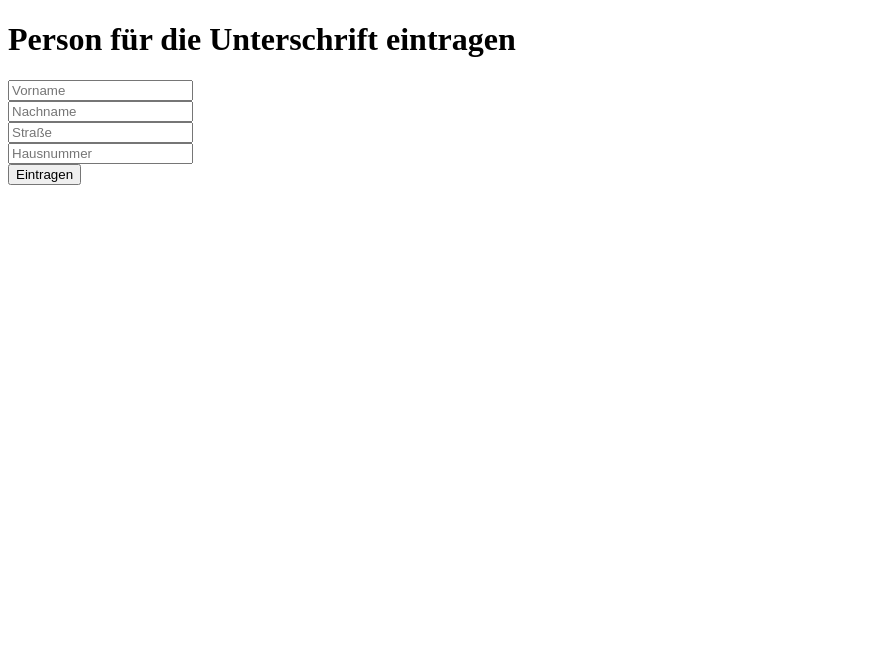
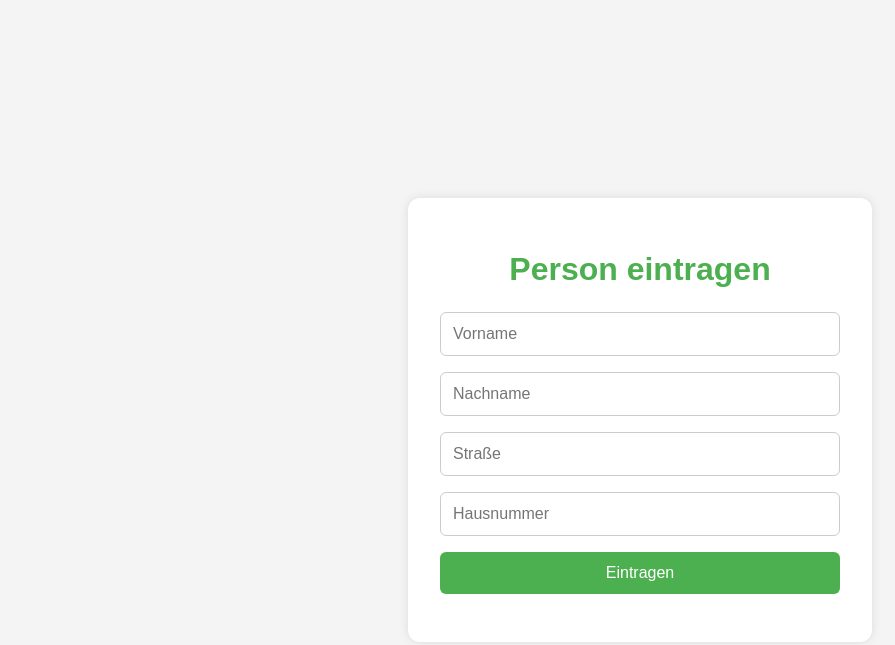
Before and after one commit to erfolgshaus/tierschutz-oberhausen, a website: page public/formular.html in a window 1280 px wide. Shown: the whole page, without its empty margins (0-895 px from the left). Drawn offline with Linux system fonts and the light colour scheme.

Commit message:
Add files via upload

```diff
--- a/public/formular.html
+++ b/public/formular.html
@@ -1,16 +1,74 @@
 <!DOCTYPE html>
-<html>
-<head><meta charset="UTF-8"><title>Eintragen</title></head>
+<html lang="de">
+<head>
+  <meta charset="UTF-8" />
+  <meta name="viewport" content="width=device-width, initial-scale=1.0"/>
+  <title>Person eintragen – Tierschutz Fraktion Oberhausen</title>
+  <style>
+    body {
+      font-family: Arial, sans-serif;
+      background: #f4f4f4;
+      margin: 0;
+      padding: 20px;
+      display: flex;
+      justify-content: center;
+      align-items: center;
+      min-height: 100vh;
+    }
+    .container {
+      background: white;
+      padding: 2rem;
+      border-radius: 12px;
+      box-shadow: 0 0 10px rgba(0,0,0,0.1);
+      max-width: 400px;
+      width: 100%;
+    }
+    h1 {
+      text-align: center;
+      color: #4CAF50;
+      margin-bottom: 1.5rem;
+    }
+    form {
+      display: flex;
+      flex-direction: column;
+      gap: 1rem;
+    }
+    input, button {
+      padding: 0.75rem;
+      font-size: 1rem;
+      border-radius: 6px;
+    }
+    input {
+      border: 1px solid #ccc;
+    }
+    button {
+      background: #4CAF50;
+      color: white;
+      border: none;
+      cursor: pointer;
+    }
+    button:hover {
+      background: #43a047;
+    }
+    #meldung {
+      margin-top: 1rem;
+      text-align: center;
+      font-weight: bold;
+    }
+  </style>
+</head>
 <body>
-<h1>Person für die Unterschrift eintragen</h1>
+  <div class="container">
+    <h1>Person eintragen</h1>
     <form id="entryForm">
-  <input name="vorname" placeholder="Vorname" required><br>
-  <input name="nachname" placeholder="Nachname" required><br>
-  <input name="strasse" placeholder="Straße" required><br>
-  <input name="hausnummer" placeholder="Hausnummer" required><br>
+      <input name="vorname" placeholder="Vorname" required />
+      <input name="nachname" placeholder="Nachname" required />
+      <input name="strasse" placeholder="Straße" required />
+      <input name="hausnummer" placeholder="Hausnummer" required />
       <button type="submit">Eintragen</button>
     </form>
     <p id="meldung"></p>
+  </div>
   <script>
     const form = document.getElementById("entryForm");
     const meldung = document.getElementById("meldung");
@@ -21,7 +79,7 @@ form.addEventListener("submit", async (e) => {
       const res = await fetch("/eintragen", {
         method: "POST",
         headers: { "Content-Type": "application/json" },
-    body: JSON.stringify(data),
+        body: JSON.stringify(data)
       });
       const text = await res.text();
       meldung.innerText = text;
```
Lines whose indentation alone changed are shown as unchanged.
